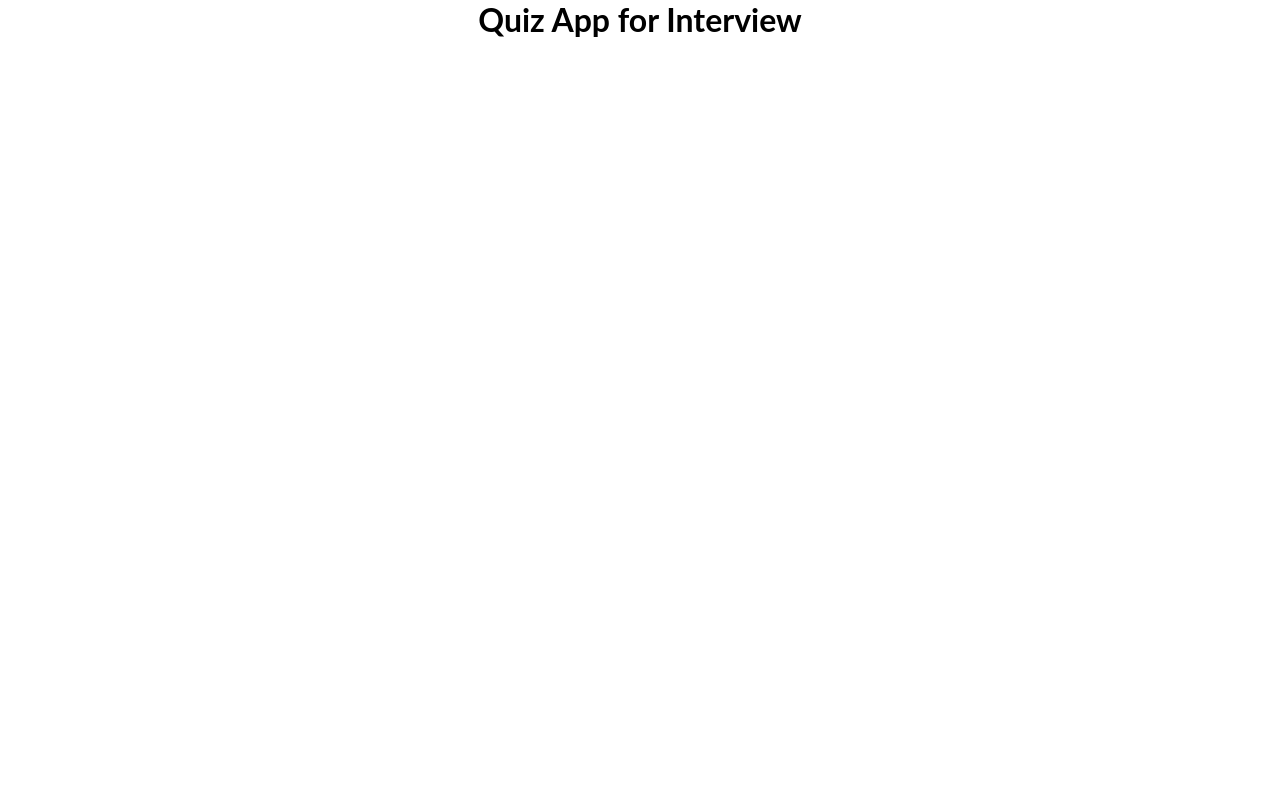
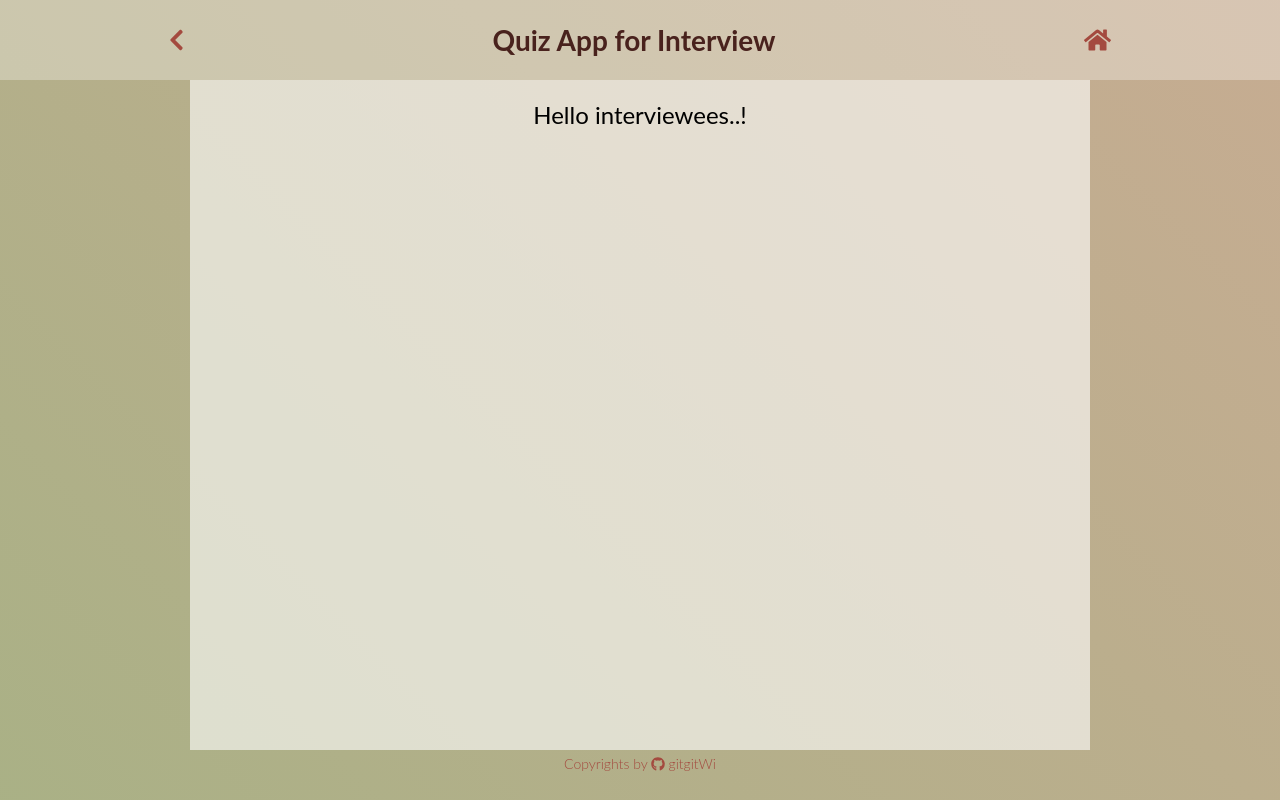
Before and after one commit to gitgitWi/quiz-app-for-interviews, a Next.js app: page / in a window 1280 px wide. Built offline with nearby package versions, Linux system fonts and the light colour scheme.

Commit message:
[Feat] basic Layouts
- break index into Layout and Header, Footer components
- add fontawesome icons

```diff
--- /dev/null
+++ b/components/Footer.tsx
@@ -0,0 +1,41 @@
+import styled from "@emotion/styled";
+import { FontAwesomeIcon } from "@fortawesome/react-fontawesome";
+import { primaryRed } from "../shared/styles";
+
+const StyledFooter = styled.footer`
+  height: 50px;
+  padding: 5px;
+`;
+
+const StyledFooterCopyrights = styled.div`
+  display: flex;
+  justify-content: center;
+  font-weight: 300;
+  font-size: 14px;
+  text-align: center;
+  color: ${primaryRed};
+  a {
+    color: ${primaryRed};
+    margin-left: 3px;
+    text-decoration: none;
+  }
+  :focus {
+    outline-style: none;
+  }
+`;
+
+export default function Footer() {
+  return (
+    <StyledFooter>
+      <StyledFooterCopyrights>
+        Copyrights by{" "}
+        <a
+          href="https://github.com/gitgitWi/quiz-app-for-interviews"
+          target="_blank"
+        >
+          <FontAwesomeIcon icon={["fab", "github"]} /> gitgitWi
+        </a>
+      </StyledFooterCopyrights>
+    </StyledFooter>
+  );
+}
--- /dev/null
+++ b/components/Header.tsx
@@ -0,0 +1,50 @@
+import Link from "next/link";
+import styled from "@emotion/styled";
+import { FontAwesomeIcon } from "@fortawesome/react-fontawesome";
+import { faHome, faChevronLeft } from "@fortawesome/free-solid-svg-icons";
+import {
+  primaryRed,
+  transparent3Background,
+  primaryBrown,
+} from "../shared/styles";
+
+const StyledHeader = styled.header`
+  display: flex;
+  flex-direction: row;
+  align-items: center;
+  justify-content: center;
+  padding: 0 10px;
+  width: 100%;
+  min-width: 360px;
+  overflow-x: auto;
+  height: 80px;
+  background-color: ${transparent3Background};
+`;
+
+const StyledHeaderIcons = styled(FontAwesomeIcon)`
+  width: 30px;
+  cursor: pointer;
+  color: ${primaryRed};
+`;
+
+const StyledHeaderTitle = styled.h1`
+  width: 100%;
+  max-width: 900px;
+  text-align: center;
+  font-family: Lato, sans-serif;
+  font-weight: 700;
+  font-size: 28px;
+  color: ${primaryBrown};
+`;
+
+export default function Header() {
+  return (
+    <StyledHeader>
+      <StyledHeaderIcons icon={faChevronLeft} />
+      <StyledHeaderTitle>Quiz App for Interview</StyledHeaderTitle>
+      <Link href="/">
+        <StyledHeaderIcons icon={faHome} />
+      </Link>
+    </StyledHeader>
+  );
+}
--- /dev/null
+++ b/components/Layout.tsx
@@ -0,0 +1,49 @@
+import styled from "@emotion/styled";
+import {
+  gradient,
+  secondaryRed,
+  transparent6Background,
+  primaryGreen,
+  secondaryGreen,
+} from "../shared/styles";
+import Header from "./Header";
+import Footer from "./Footer";
+import { LayoutProps } from "./types";
+
+const StyledBodyWrapper = styled.body`
+  display: flex;
+  flex-direction: column;
+  align-items: center;
+  width: 100vw;
+  height: 100vh;
+
+  background: linear-gradient(
+    45deg,
+    ${primaryGreen},
+    ${secondaryRed},
+    ${secondaryGreen}
+  );
+  background-size: 300% 300%;
+  animation: ${gradient} 5s ease-in-out infinite;
+`;
+
+const StyledMainWrapper = styled.main`
+  display: flex;
+  flex-direction: column;
+  align-items: center;
+  width: 100%;
+  max-width: 900px;
+  height: calc(100vh - 130px);
+  padding: 20px;
+  background-color: ${transparent6Background};
+`;
+
+export default function Layout({ children }: LayoutProps) {
+  return (
+    <StyledBodyWrapper>
+      <Header />
+      <StyledMainWrapper>{children}</StyledMainWrapper>
+      <Footer />
+    </StyledBodyWrapper>
+  );
+}
--- /dev/null
+++ b/components/types.ts
@@ -0,0 +1,5 @@
+import { ReactNode } from "react";
+
+export interface LayoutProps {
+  children: ReactNode;
+}
--- a/package.json
+++ b/package.json
@@ -11,6 +11,7 @@
     "@emotion/react": "11.1.5",
     "@emotion/styled": "11.1.5",
     "@fortawesome/fontawesome-svg-core": "^1.2.34",
+    "@fortawesome/free-brands-svg-icons": "^5.15.2",
     "@fortawesome/free-solid-svg-icons": "^5.15.2",
     "@fortawesome/react-fontawesome": "^0.1.14",
     "next": "latest",
--- a/pages/_app.tsx
+++ b/pages/_app.tsx
@@ -1,5 +1,11 @@
 import { AppProps } from "next/app";
 import { globalStyles } from "../shared/styles";
+
+import { library } from "@fortawesome/fontawesome-svg-core";
+import { fab } from "@fortawesome/free-brands-svg-icons";
+import { faHome, faChevronLeft } from "@fortawesome/free-solid-svg-icons";
+
+library.add(fab, faHome, faChevronLeft);
 
 export default function App({ Component, pageProps }: AppProps) {
   return (
--- a/pages/about.js
+++ /dev/null
@@ -1,3 +0,0 @@
-export default function AboutPage() {
-  return <div>About us</div>
-}
--- a/pages/index.js
+++ /dev/null
@@ -1,26 +0,0 @@
-import Link from "next/link";
-import styled from "@emotion/styled";
-
-const StyledBodyWrapper = styled.body`
-  display: flex;
-  flex-direction: column;
-  align-items: center;
-`;
-
-const StyledHeader = styled.header`
-  display: flex;
-  flex-direction: column;
-  align-items: center;
-  width: 100%;
-  font-family: Lato, sans-serif;
-  font-weight: 700;
-  font-size: 32px;
-`;
-
-export default function IndexPage() {
-  return (
-    <StyledBodyWrapper>
-      <StyledHeader>Quiz App for Interview</StyledHeader>
-    </StyledBodyWrapper>
-  );
-}
--- /dev/null
+++ b/pages/index.tsx
@@ -0,0 +1,11 @@
+import Link from "next/link";
+
+import Layout from "../components/Layout";
+
+export default function IndexPage() {
+  return (
+    <Layout>
+      <div>Hello interviewees..!</div>
+    </Layout>
+  );
+}
--- a/shared/styles.tsx
+++ b/shared/styles.tsx
@@ -1,5 +1,25 @@
-import { css, Global } from "@emotion/react";
+import { Global, css, keyframes } from "@emotion/react";
 import styled from "@emotion/styled";
+
+export const gradient = keyframes`
+  0% {
+    background-position: 0% 50%;
+  }
+  50% {
+    background-position: 100% 50%;
+  }
+  100% {
+    background-position: 0% 50%;
+  }
+`;
+
+// TODO: 반응형 웹 미디어 쿼리
+const breakpoints = [576, 768, 992, 1200];
+
+const medias = breakpoints.map((width) => `@media (max-width: ${width}px)`);
+
+export const responsiveWidth = `
+`;
 
 export const globalStyles = (
   <Global
@@ -18,3 +38,11 @@ export const globalStyles = (
     `}
   />
 );
+
+export const primaryRed = `#a44a3f` as const;
+export const secondaryRed = `#c7ac92` as const;
+export const primaryBrown = `#49221d` as const;
+export const primaryGreen = `#9cb380` as const;
+export const secondaryGreen = `#94a89a` as const;
+export const transparent6Background = `rgba(255, 255, 255, 0.6)` as const;
+export const transparent3Background = `rgba(255, 255, 255, 0.3)` as const;
```
Also changed, not shown: 1 other file (tests, documents, lock files or other folders).
